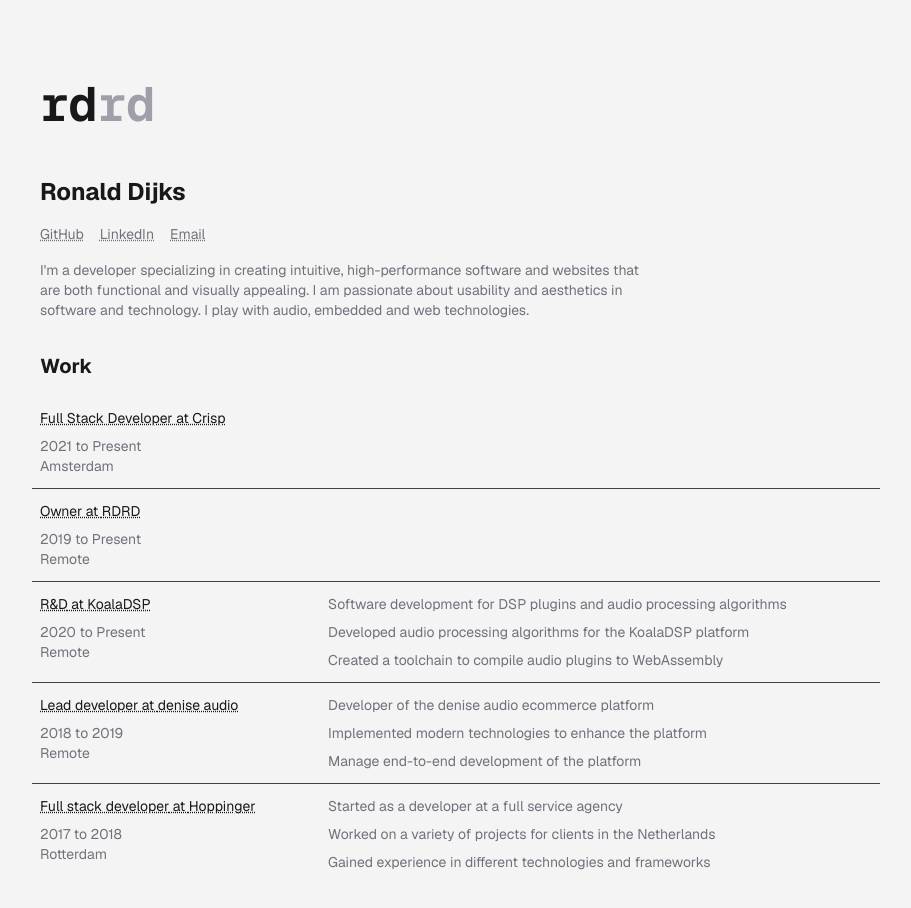
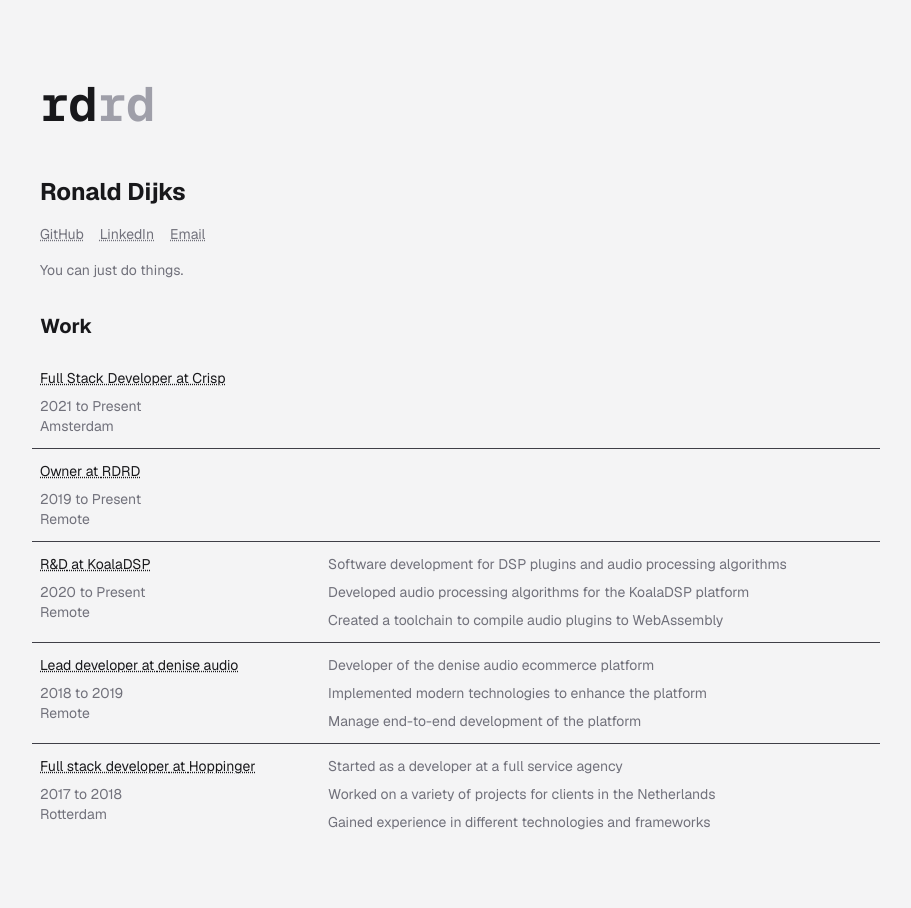
Before and after one commit to RonaldDijks/resume.rdrd.io, a Next.js app: page / in a window 1280 px wide. Shown: the top 908 px of the page, without its empty margins (40-951 px from the left). Built offline with nearby package versions, Linux system fonts and the light colour scheme.

Commit message:
update description

```diff
--- a/src/components/Header.tsx
+++ b/src/components/Header.tsx
@@ -10,11 +10,7 @@ const Header = () => {
         <Link href="mailto:ronald@rdrd.io">Email</Link>
       </div>
       <p className="text-sm text-muted fade-in !delay-300 max-w-prose">
-        I&apos;m a developer specializing in creating intuitive,
-        high-performance software and websites that are both functional and
-        visually appealing. I am passionate about usability and aesthetics in
-        software and technology. I play with audio, embedded and web
-        technologies.
+        You can just do things.
       </p>
     </div>
   );
```
